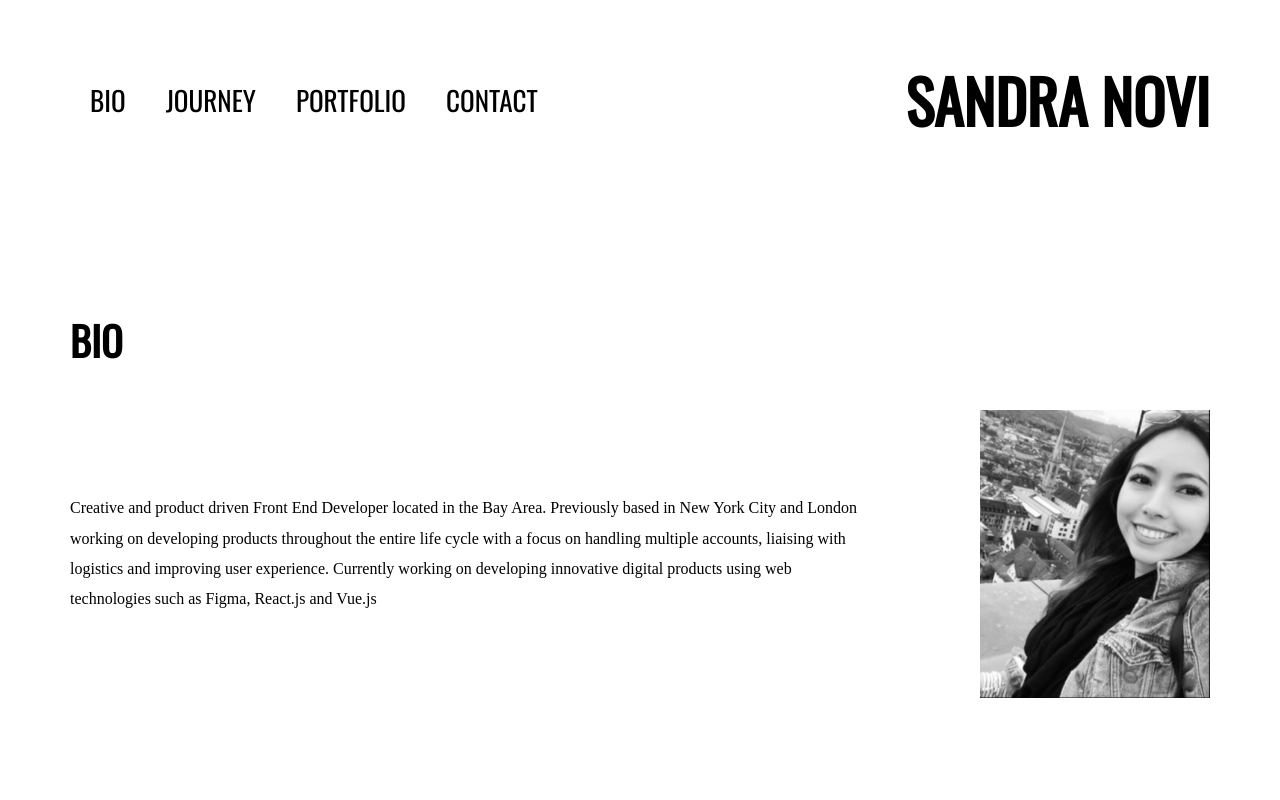
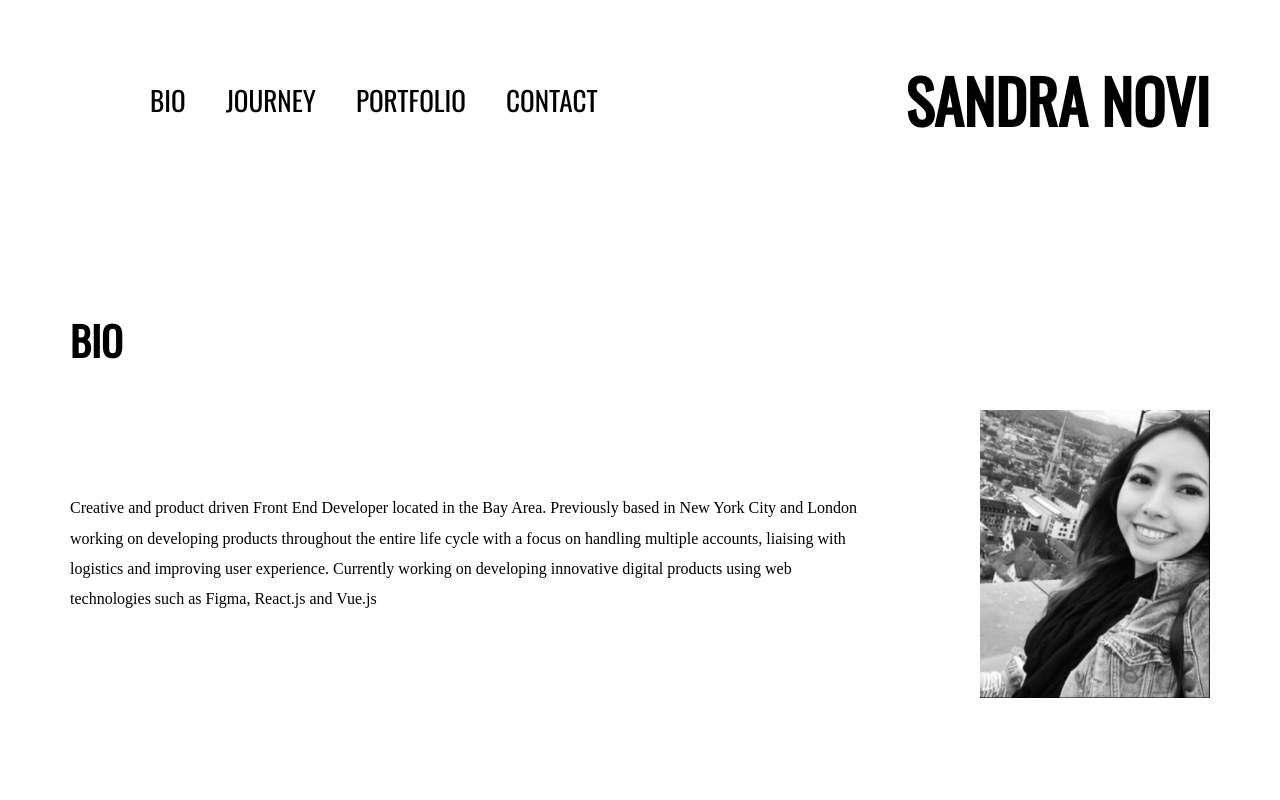
Before and after one commit to sandritaa/milenasatelier, a React (Create React App) app: page / in a window 1280 px wide. Shown: the top 800 px of the page. Built offline with nearby package versions, Linux system fonts and the light colour scheme; a web font is replaced by a local one.

Commit message:
navbar li lineup

```diff
--- a/src/index.css
+++ b/src/index.css
@@ -111,7 +111,7 @@ ul {
 
 .navbar ul {
   display: flex;
-  left: 60px;
+  margin-left: 60px;
 }
 
 .navbar a {
```
